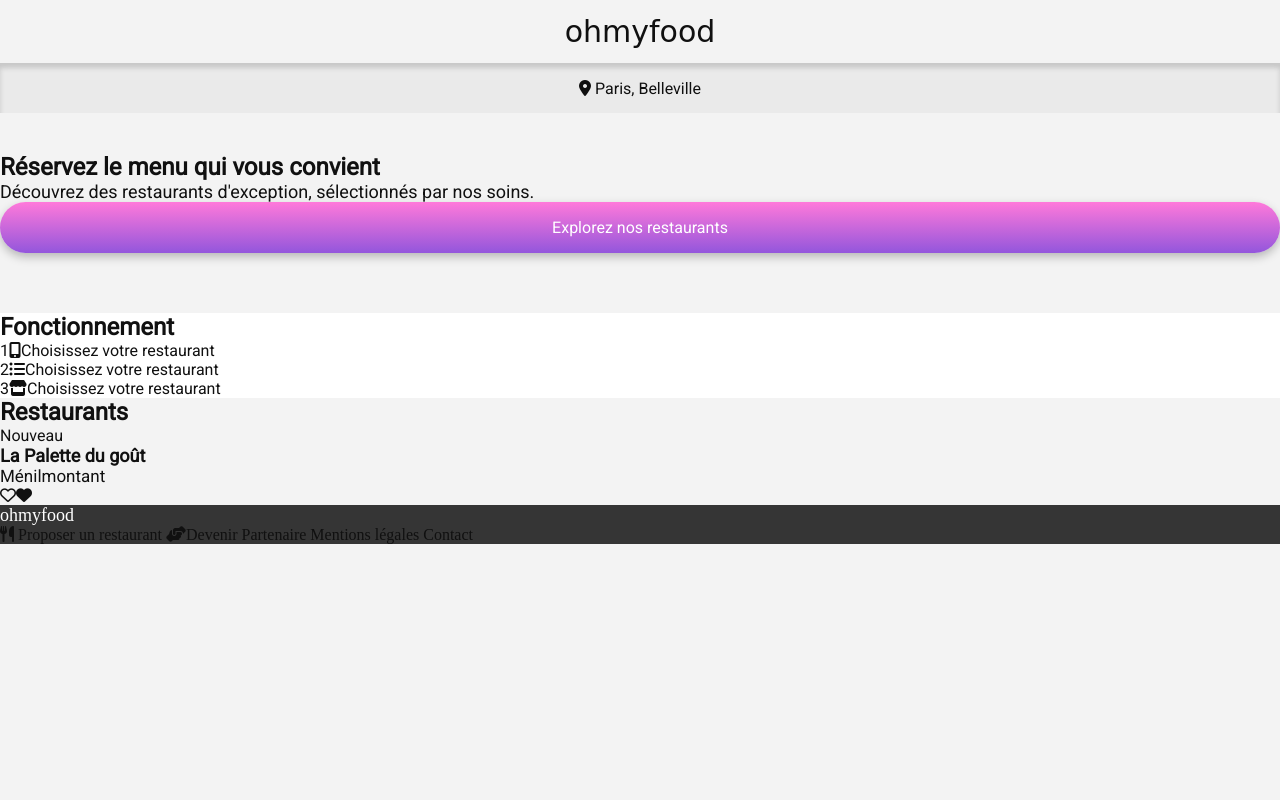
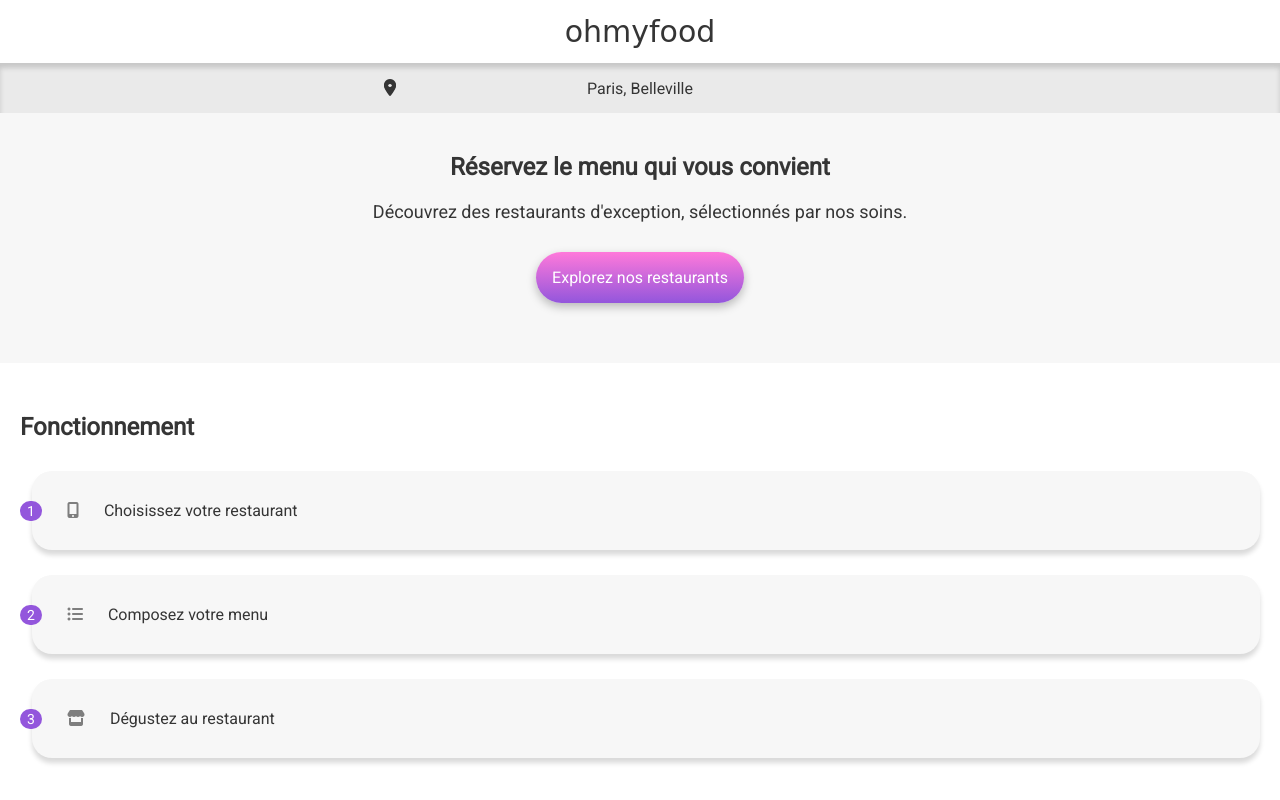
Before and after one commit to Dam-C/OC_Projet_04, a plain HTML site: page index.html in a window 1280 px wide. Shown: the top 800 px of the page. Drawn offline with Linux system fonts and the light colour scheme; a web font is replaced by a local one.

Commit message:
css index 60% terminé

```diff
--- a/index.html
+++ b/index.html
@@ -25,8 +25,9 @@
     <main>
       <section class="head__loc">
         <p>
-          <i class="fa-solid fa-location-dot fa-black"></i> Paris, Belleville
+          <i class="fa-solid fa-location-dot fa-black"></i>Paris, Belleville
         </p>
+        <i class="fa-solid fa-location-dot fa-black"></i>
       </section>
 
       <section class="intro">
@@ -40,8 +41,10 @@
       </section>
 
       <section class="fnct">
-        <article>
+        <article class="fnct__container">
           <h2 class="fnct__title">Fonctionnement</h2>
+
+          <div class="fnct__tile-container">
             <div class="fnct__tile">
               <span class="fnct__tile-nbr">1</span
               ><i class="fa-solid fa-mobile-screen-button"></i>Choisissez votre
@@ -49,17 +52,20 @@
             </div>
             <div class="fnct__tile">
               <span class="fnct__tile-nbr">2</span
-            ><i class="fa-solid fa-list-ul"></i>Choisissez votre restaurant
+              ><i class="fa-solid fa-list-ul"></i>Composez votre menu
             </div>
             <div class="fnct__tile">
               <span class="fnct__tile-nbr">3</span
-            ><i class="fa-solid fa-store"></i>Choisissez votre restaurant
+              ><i class="fa-solid fa-store"></i>Dégustez au restaurant
+            </div>
           </div>
         </article>
       </section>
 
       <section class="rest">
         <h2 class="rest__title">Restaurants</h2>
+
+        <div class="rest__tiles">
 
           <article class="rest-tile">
             <a
@@ -76,6 +82,10 @@
             ></a>
           </article>
 
+
+          <div class="img1"></div>
+
+        </div>
       </section>
     </main>
 
--- a/sass/Base/_typo.scss
+++ b/sass/Base/_typo.scss
@@ -60,8 +60,8 @@
     font-weight: 300;
 }
 
-@mixin mob_font_new {
-    font-size: 1rem;
+@mixin mob_font_tilnbr-new {
+    font-size: 0.875rem;
     font-weight: 500;
 }
 
--- a/sass/Components/_buttons.scss
+++ b/sass/Components/_buttons.scss
@@ -1,4 +1,6 @@
 @mixin button {
+    margin-left: auto;
+    margin-right: auto;
     color: #ffffff;
     background: linear-gradient(#FF79DA,#9356DC);
     box-shadow: 0px 4px 10px rgba(0, 0, 0, 0.25);
--- a/sass/Utils/_mixins.scss
+++ b/sass/Utils/_mixins.scss
@@ -4,3 +4,8 @@
     justify-content: space-around;
     align-items: center;
 }
+
+@mixin margin-sides {
+    margin-left: 20px;
+    margin-right: 20px;
+}
--- a/sass/Utils/_variables.scss
+++ b/sass/Utils/_variables.scss
@@ -6,5 +6,6 @@ $light-blue:#89C8FA;
 $deep-blue:#003A68;
 $back-footer:#353535;
 $loc-grey:#EAEAEA;
-$black-font:#101010;
-$background-color:#f3f3f3;
+$fnct-grey:#7E7E7E;
+$black-font:#353535;
+$background-color:#F7F7F7;
--- a/sass/main.scss
+++ b/sass/main.scss
@@ -18,13 +18,12 @@
 
 body {
     background-color: $background-color;
-    display: flex;
-    flex-direction: column;
 }
 
 
 .head {
     height: 63px;
+    background-color: #ffffff;
     @include flex-centering-in-bloc;
     &__title {
         @include mob_font_headlogo;
@@ -38,18 +37,26 @@ body {
     }
 }
 
+.fa-location-dot {
+    position: absolute;
+    left: 30%;
+}
+
 .intro {
     margin: 40px 0 60px 0;
     &__container {
         display: flex;
         flex-direction: column;
-        justify-content: space-between;
     }
-        &__title {
+    &__title {
+        margin: 0 50px 20px 50px;
         @include mob_font_introtitle-partstitle;
+        text-align: center;
     }
     &__subtext {
+        margin-bottom: 30px;
         @include mob_font_introsubtext;
+        text-align: center;
     }
     &__button {
         @include button;
@@ -57,29 +64,69 @@ body {
 }
 
 .fnct {
+    padding: 50px 0 70px 0;
     background-color: #ffffff;
+    &__container {
+        @include margin-sides;
+    }
     &__title {
+        margin-bottom: 30px;
         @include mob_font_introtitle-partstitle;
     }
+    &__tile-container {
+        display: flex;
+        flex-direction: column;
+        gap: 25px;
+    }
     &__tile {
+        padding: 30px 0 30px 0;
+        margin-left: 12px;
+        border-radius: 20px;
+        background-color: $background-color;
         @include mob_font_loc-btns-footertxt-dskfootertxt;
+        box-shadow:  0px 5px 5px rgba(0, 0, 0, 0.15);
+        & .fa-solid {
+            color: $fnct-grey;
+            margin-right: 25px;
+        }
+    }
+    &__tile-nbr {
+        margin: 0 25px 0 -12px;
+        color: #ffffff;
+        background-color: $color-prim;
+        padding: 2px 7px 2px 7px;
+        border-radius: 20px;
+        @include mob_font_tilnbr-new;
     }
 }
 
 .rest {
+    margin: 55px 0 70px 0;
+    @include margin-sides;
     &__title {
+        margin-bottom: 20px;
         @include mob_font_introtitle-partstitle;
+    }
+    &__tiles {
+        display: flex;
+        flex-direction: column;
+        gap: 18px;
     }
 
 }
 
 .rest-tile {
+    position: relative;
+    border-radius: 15px;
+    overflow: hidden;
     &__container {
-
+        display: block;
+        height: 100%;
     }
     &__img {
+        height: 13rem;
+
         &--img1 {
-
         }
         &--img2 {
 
@@ -91,10 +138,21 @@ body {
 
         }
     }
-    &--new {
-        @include mob_font_new;
+    &__new {
+        position: absolute;
+        top: 10px;
+        right: 10px;
+        @include flex-centering-in-bloc;
+        width: 80px;
+        height: 30px;
+        border-radius: 2px;
+        color: $deep-green;
+        background-color: $color-ter;
+        @include mob_font_tilnbr-new;
     }
     &__enc {
+        padding: 15px 13px 15px 13px;
+        background-color: #ffffff;
         &--title {
             @include mob_font_restname;
         }
@@ -104,6 +162,12 @@ body {
     }
 }
 
+.img1 {
+    display: block;
+    width: 100px;
+    height: 100px;
+    background-image: url(../assets/images/Card/N_Y88TWmGwA.jpg);
+}
 .footer {
     background-color: $back-footer;
     &__title {
```
Also changed, not shown: assets/css/style.css, 1 other file. Lines whose indentation alone changed are shown as unchanged.
